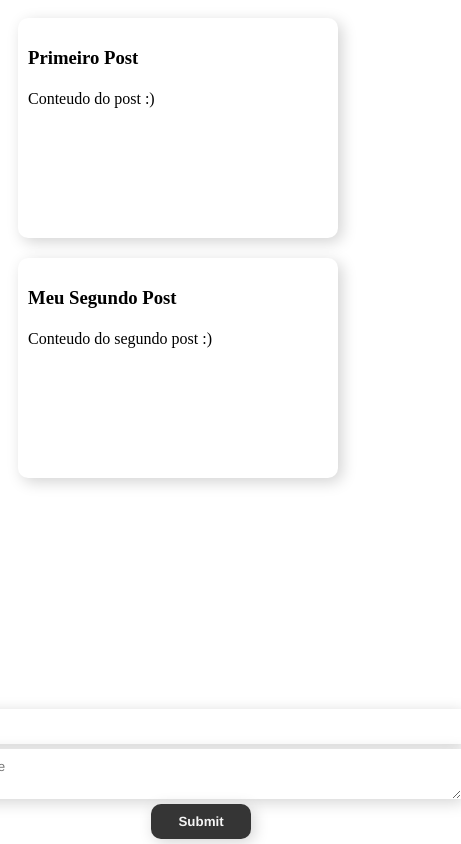
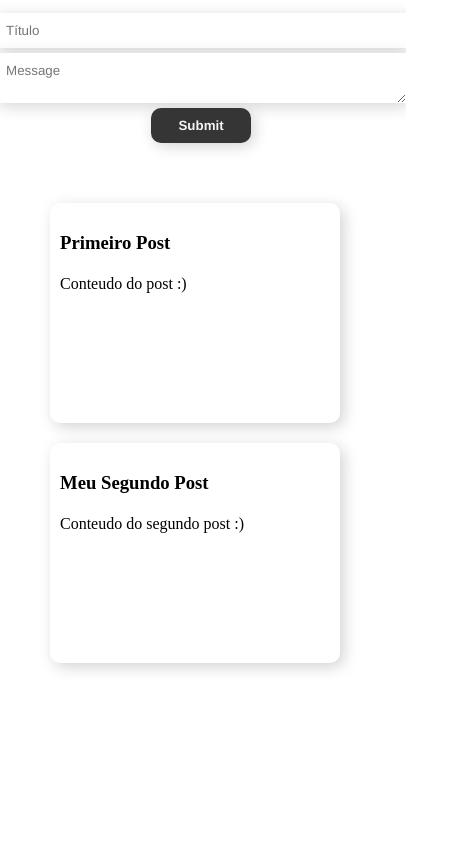
Before and after one commit to EduardoScarante/blog, a Vue app: page / in a window 390 px wide. Shown: the whole page, 461 px wide, since content can reach past the window. Built offline with nearby package versions, Linux system fonts and the light colour scheme.

Commit message:
estilização forms

```diff
--- a/src/App.vue
+++ b/src/App.vue
@@ -57,15 +57,6 @@ export default {
 </script>
 
 <template>
-  <div id="lista-posts">
-    <div class="post center" v-for="x in posts" :key="x.title">
-      <h3>{{ x.title }}</h3>
-      <h4>{{ x.datetime }}</h4>
-      <p>{{ x.content }}</p>
-    </div>
-  </div>
-
-
   <form id="form" action="">
     <!--     <input
         name="title"
@@ -92,7 +83,13 @@ export default {
     <button type="submit" @click="submitForm">Submit</button>
   </form>
 
-
+  <div id="lista-posts">
+    <div class="post center" v-for="x in posts" :key="x.title">
+      <h3>{{ x.title }}</h3>
+      <h4>{{ x.datetime }}</h4>
+      <p>{{ x.content }}</p>
+    </div>
+  </div>
 
   <!--   <RouterView /> -->
 </template>
@@ -105,11 +102,10 @@ form {
   flex-direction: column;
   align-items: center;
 
-  position: absolute;
-  bottom: 5px;
+  position: sticky;
 }
 
-form > *{
+form>* {
   background-color: white;
   box-shadow: 3px 3px 15px lightgray;
   border: none;
@@ -123,29 +119,47 @@ form > *{
   border: 3px;
 }
 
-form button{
+form button {
   background-color: rgb(53, 53, 53);
   color: whitesmoke;
   font-weight: 800;
   width: 100px;
-  border-radius: 10px
+  border-radius: 10px;
+
+  transition: 0.5s;
 }
+
+form button:hover {
+  background-color: #2b1a1a;
+  box-shadow: 3px 3px 1px lightcoral;
+}
+
 
 #lista-posts {
   width: 100%;
   display: flex;
   flex-wrap: wrap;
+
+  justify-content: center;
+
+  margin-top: 50px;
 }
 
 .post {
   margin: 10px;
   background-color: white;
   height: 200px;
-  width: 300px;
+  width: 270px;
 
   box-shadow: 4px 4px 15px lightgray;
 
   border-radius: 10px;
   padding: 10px;
 }
+
+@media (max-width: 600px) {
+  form>* {
+    width: 100vw;
+  }
+}
 </style>
```
Lines whose indentation alone changed are shown as unchanged.
